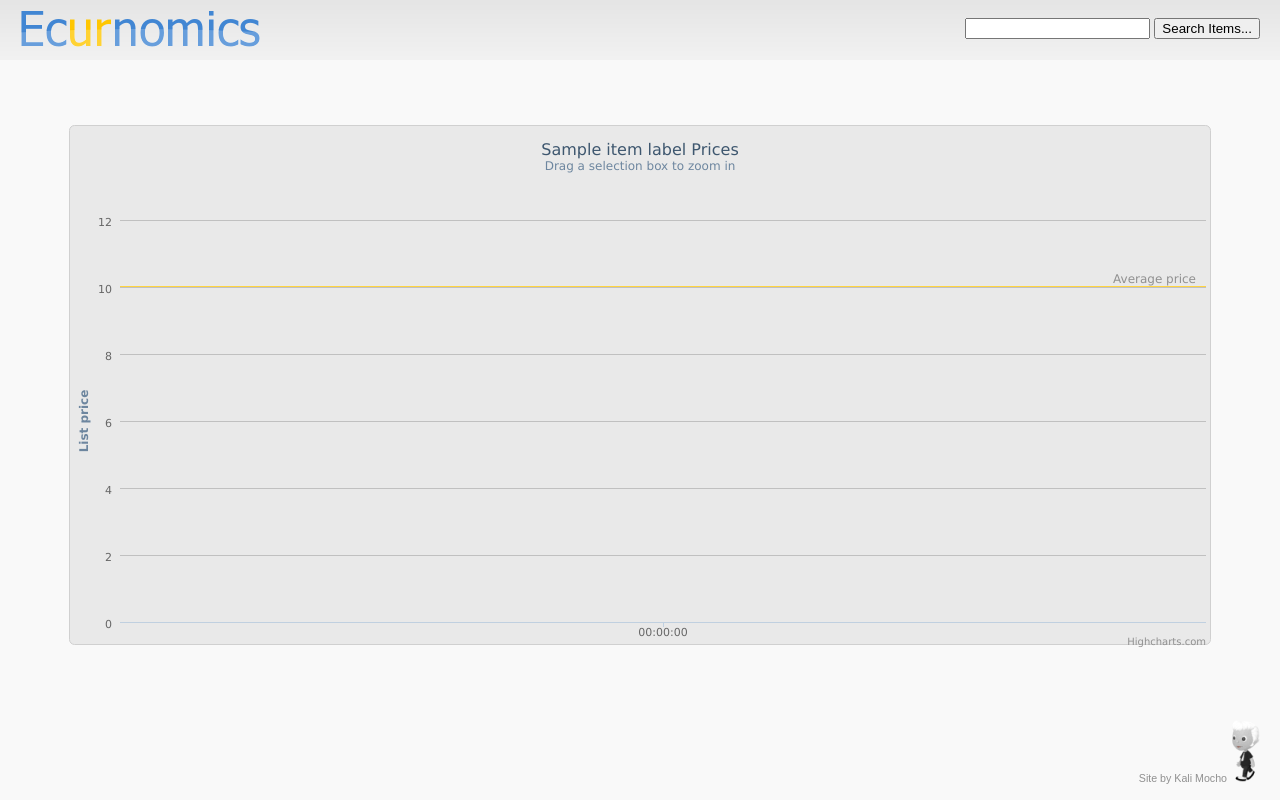
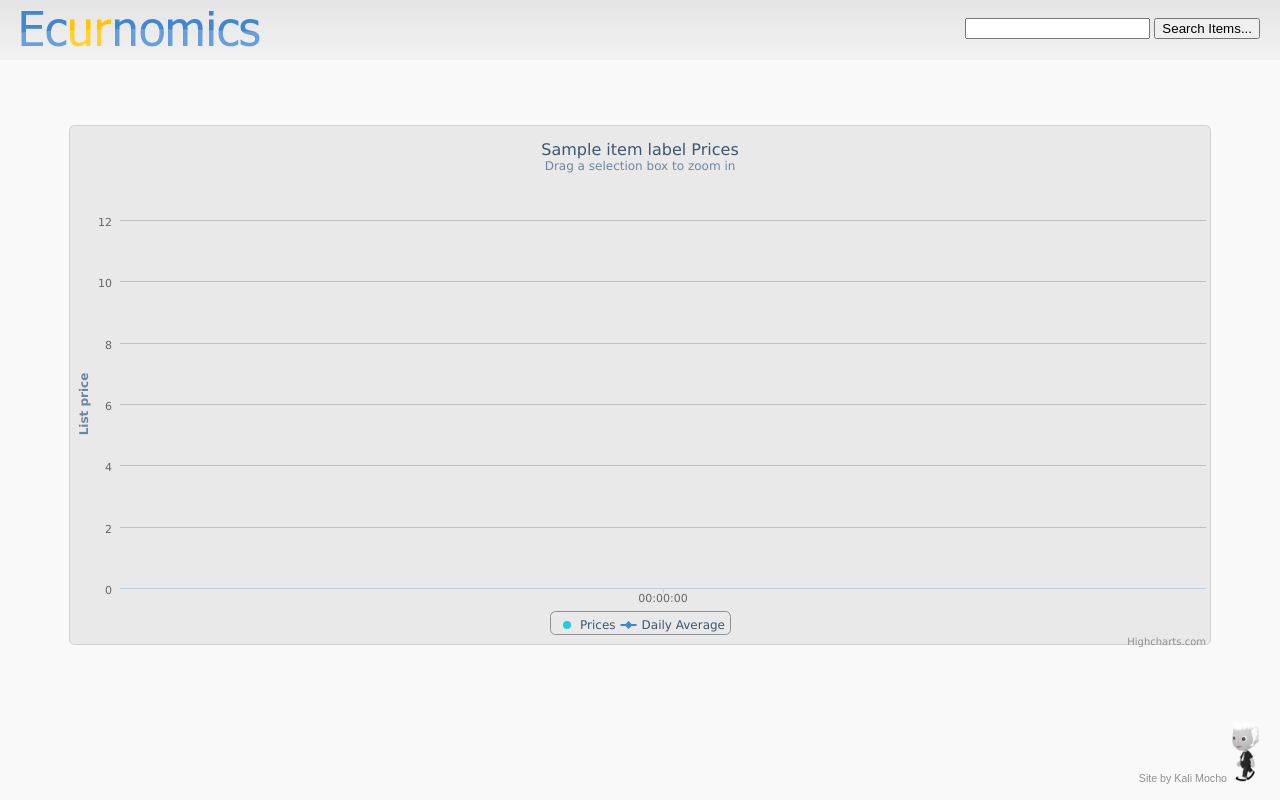
Before and after one commit to jarpy/ecurnomics, a Django app: template ecurnomics/templates/price_graph.html in a window 1280 px wide. Run offline with Django 3.2, Linux system fonts and the light colour scheme; the template is opened without the code that fills it: most values are stand-ins (such as "Sample title", 1, 10 or a date in 2020); some libraries are stand-ins or nearby versions.

Commit message:
Data reduction for popular items Daily averages now plotted

```diff
--- a/ecurnomics/templates/price_graph.html
+++ b/ecurnomics/templates/price_graph.html
@@ -8,15 +8,11 @@
 	    global: {
 	        useUTC: false
 	    },
-	    colors: ['#4186d3',
-	             '#50B432',
-                     '#ED561B',
-	             '#DDDF00',
+	    colors: [
 	             '#24CBE5',
+                     '#4186d3',
 	             '#64E572',
-	             '#FF9655',
-	             '#FFF263',
-	             '#6AF9C4']
+                    ]
 	});
 
 	$(document).ready(function() {
@@ -38,7 +34,7 @@
 		 text: 'Drag a selection box to zoom in'
 	      },
 	      legend: {
-                 enabled: false
+                 enabled: true
 	      },
 	      xAxis: {
 		  type: 'datetime',
@@ -54,27 +50,22 @@
 	      },
 	      yAxis: {
 		  title: {
-		      text: 'List price'
+		      text: 'List price',
 		  },
-		  plotLines: [{
-		      label: {text: 'Average price',
-	                      align: 'right',
-                              x: -10,
-                              style: {color: '#909090'}
-                      },
-		      color: '#ffd440',
-		      width: 2,
-		      value: {{ average_cost }} }],
-		  min: 0
+	          min: 0
 	      },
 	      tooltip: {
 		 formatter: function() {
-		     return this.y +' currents/unit';
+		     return Highcharts.numberFormat(this.y, 1) +' currents/unit';
 		 }
 	      },
-	       series: [{
-		   name: 'Price',
+	      series: [{
+	           name: 'Prices',
+	           type: 'scatter',
 		   data: {{ price_data_as_json }}
+	       },{
+	           name: 'Daily Average',
+                   data: {{ daily_average_data_as_json }}
 	       }]
 	   });
 	});
```
Also changed, not shown: ecurnomics/views.py (+14 -12 lines), process_daily_averages.py (+11 -5 lines).
